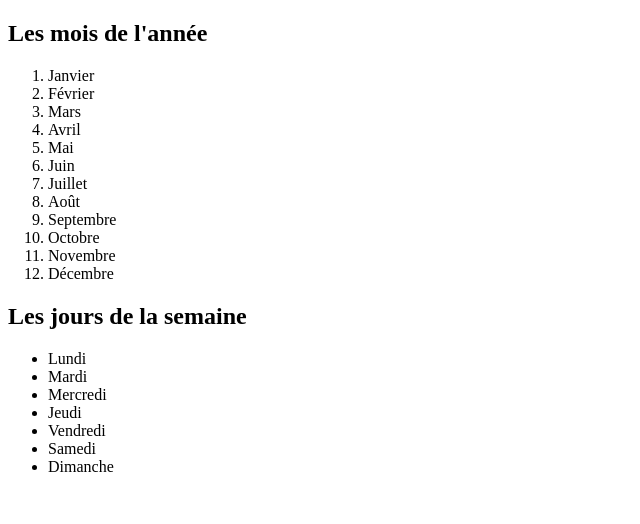
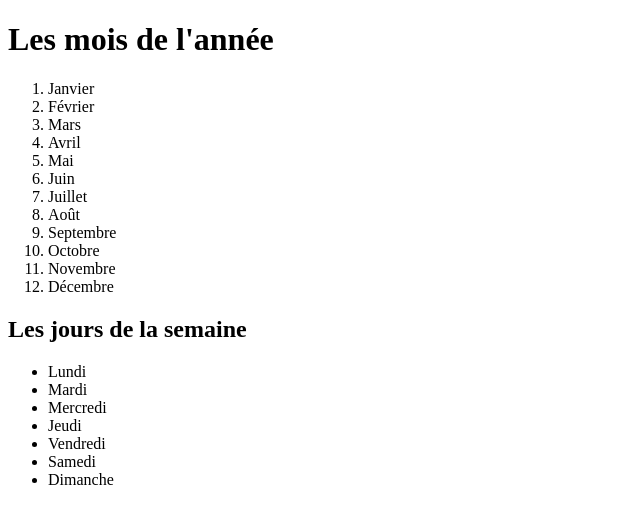
Before and after one commit to jordanbeliart/htmlPartie1Exo3, a plain HTML site: page index.html in a window 1280 px wide. Shown: the whole page, without its empty margins (0-640 px from the left). Drawn offline with Linux system fonts and the light colour scheme.

Commit message:
listemois3

```diff
--- a/index.html
+++ b/index.html
@@ -5,7 +5,7 @@
     <title>Les listes</title>
   </head>
   <body>
-    <h2>Les mois de l'année</h2>
+    <h1>Les mois de l'année</h1>
       <ol>
         <li>Janvier</li>
         <li>Février</li>
```
